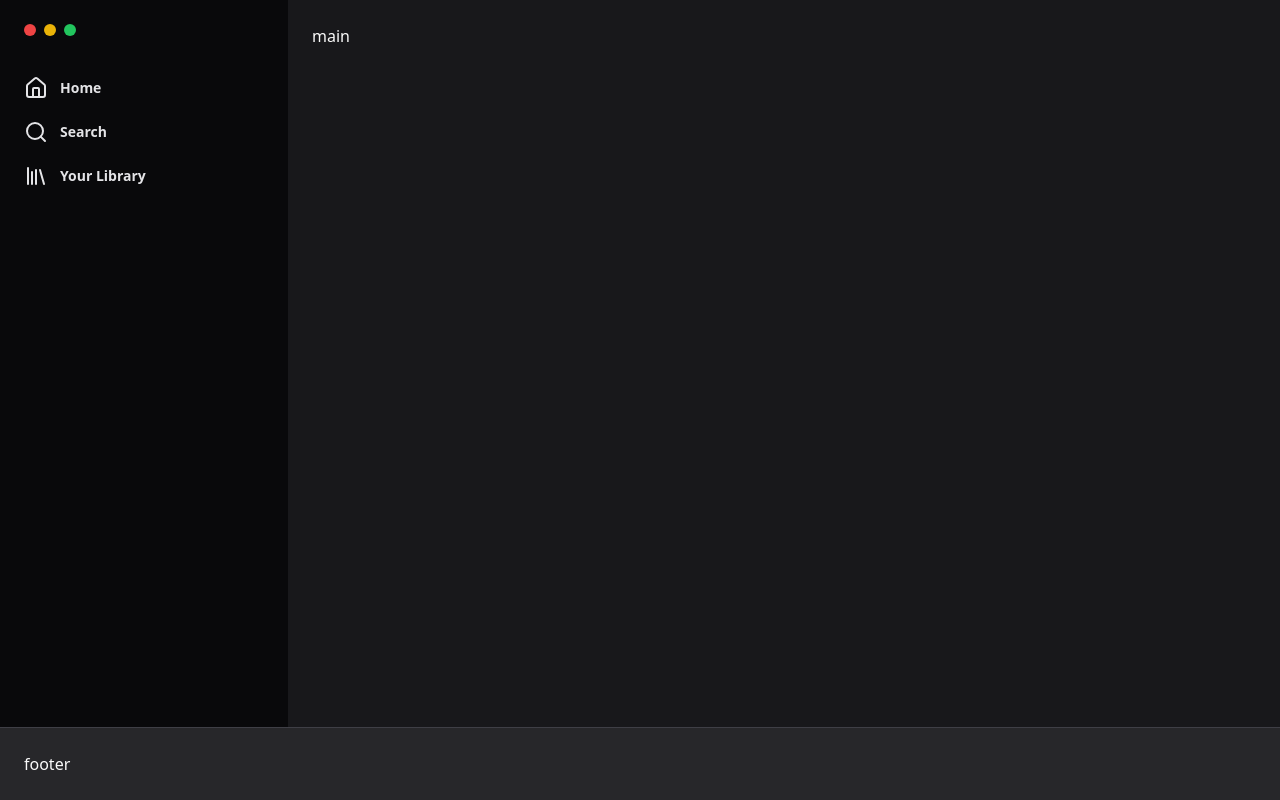
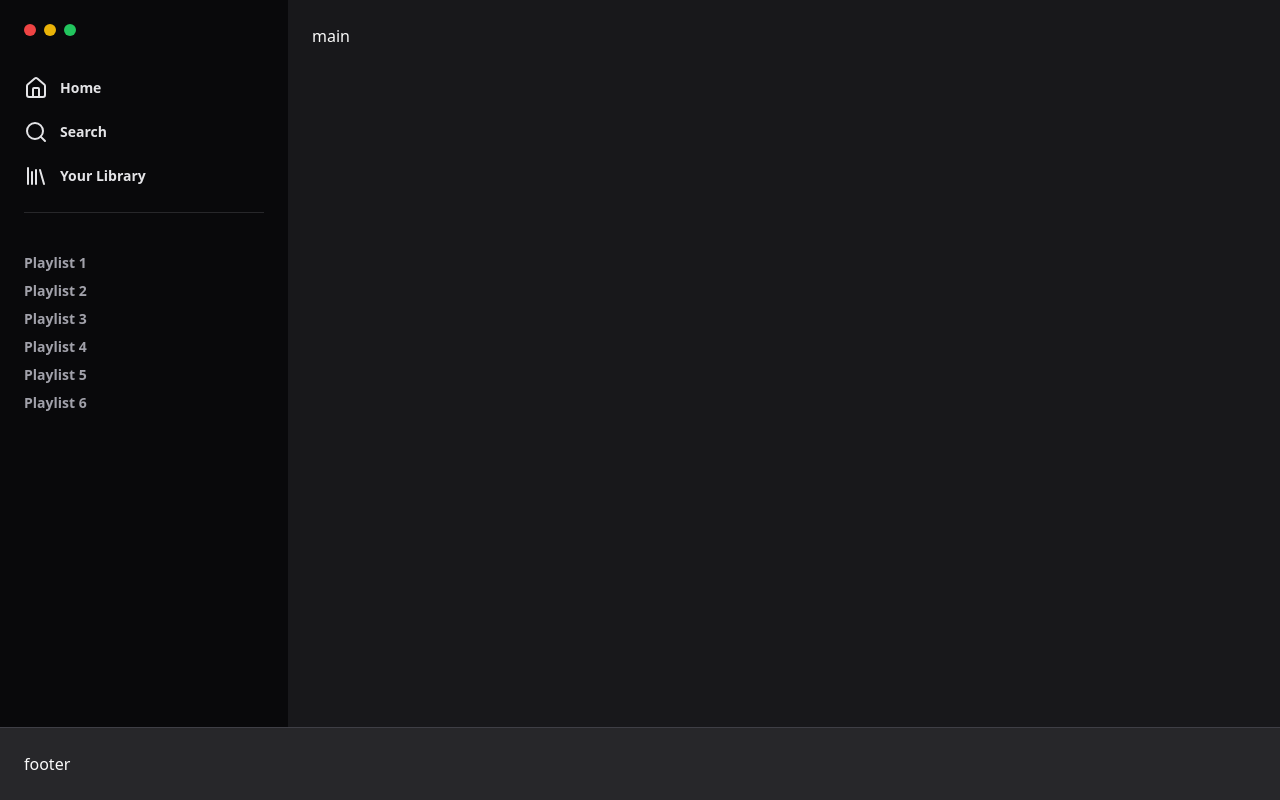
Before and after one commit to alexandreraminelli/pratica-react-spotify-ui, a Next.js app: page / in a window 1280 px wide. Built offline with nearby package versions, Linux system fonts and the light colour scheme.

Commit message:
feat(sidebar): adição dos links de playlist

```diff
--- a/src/app/page.tsx
+++ b/src/app/page.tsx
@@ -23,11 +23,13 @@ export default function Home() {
 /** Componente da sidebar. */
 function Sidebar() {
   /** Lista de links do navbar. */
-  const navList: NavLinkProps[] = [
+  const mainNav: NavLinkProps[] = [
     { Icon: HomeIcon, text: "Home" },
     { Icon: SearchIcon, text: "Search" },
     { Icon: LibraryIcon, text: "Your Library" },
   ]
+  /** Lista de playlists. */
+  const playlistList: NavLinkProps[] = [{ text: "Playlist 1" }, { text: "Playlist 2" }, { text: "Playlist 3" }, { text: "Playlist 4" }, { text: "Playlist 5" }, { text: "Playlist 6" }]
 
   return (
     <aside className="w-72 bg-zinc-950 p-6">
@@ -38,11 +40,18 @@ function Sidebar() {
         <div className="w-3 h-3 bg-green-500 rounded-full"></div>
       </div>
 
-      {/* Barra de navegação */}
+      {/* Nav principal */}
       <nav className="space-y-5 mt-10">
         {/* Iteração para gerar os links */}
-        {navList.map((link) => (
+        {mainNav.map((link) => (
           <NavLink Icon={link.Icon} text={link.text} link={link.link} />
+        ))}
+      </nav>
+
+      {/* Nav de playlists */}
+      <nav className="mt-6 pt-10 border-t border-zinc-800 flex flex-col gap-2">
+        {playlistList.map((playlist) => (
+          <NavLink text={playlist.text} className="text-sm text-zinc-400" />
         ))}
       </nav>
     </aside>
@@ -51,23 +60,25 @@ function Sidebar() {
 
 /** Interface dos props do componente `NavLink`. */
 interface NavLinkProps {
-  /** Ícone do link. */
-  Icon: React.ComponentType
+  /** Ícone do link. (opcional) */
+  Icon?: React.ComponentType
   /** Texto do link. */
   text: string
   /** Endereço do link. */
   link?: string
+  /** Classes personalizadas. (opcional) */
+  className?: string
 }
 
 /** Componente do link do navbar. */
-function NavLink({ Icon, text, link = "" }: NavLinkProps) {
+function NavLink({ Icon, text, link = "", className }: NavLinkProps) {
   return (
     <a
       href={link} // Endereço
       // Classes CSS:
-      className="flex items-center gap-3 text-sm font-semibold text-zinc-200"
+      className={`flex items-center gap-3 text-sm font-semibold text-zinc-200 ${className}`}
     >
-      <Icon /> {/* Ícone */}
+      {Icon && <Icon />} {/* Ícone */}
       {text} {/* Texto */}
     </a>
   )
```
